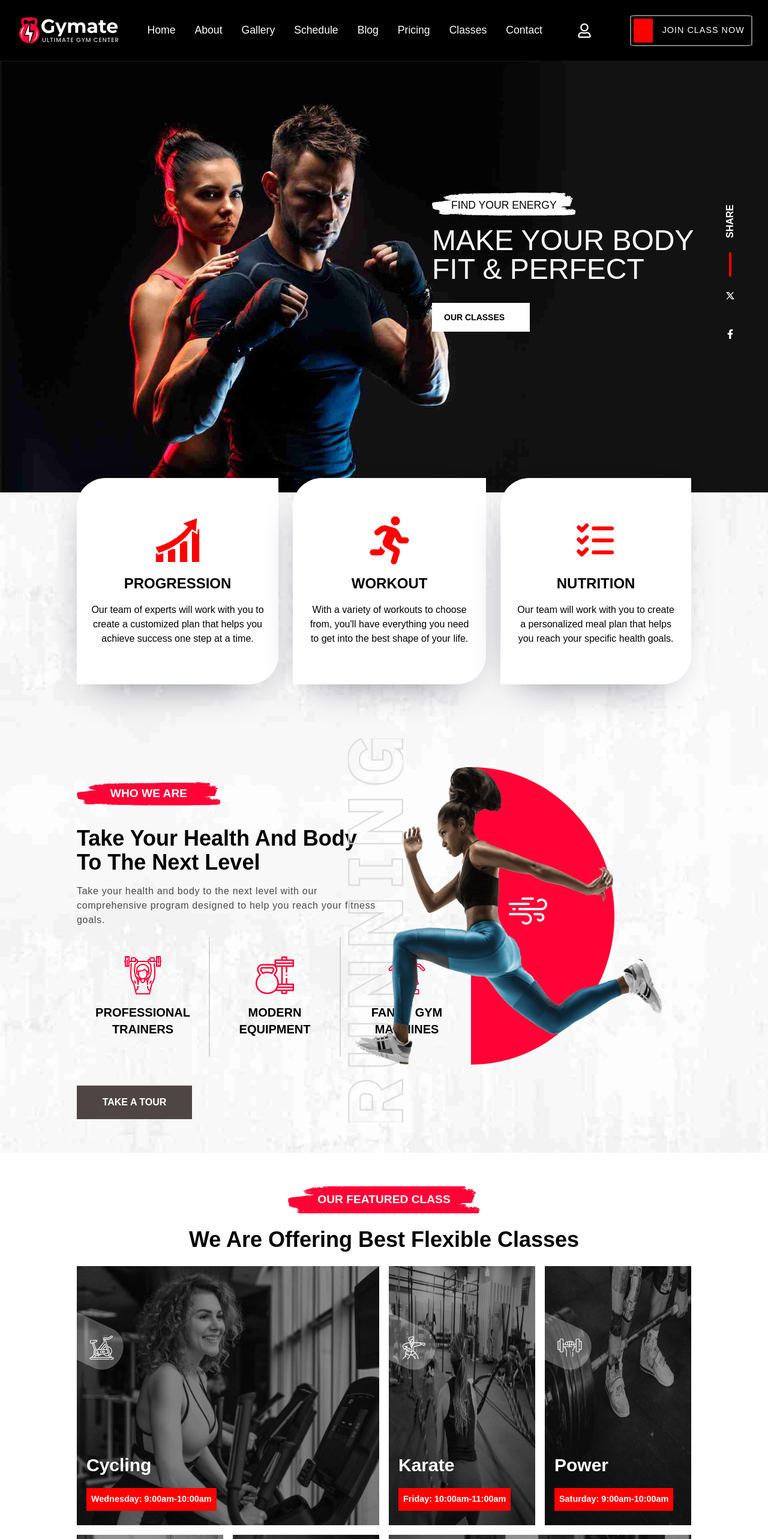
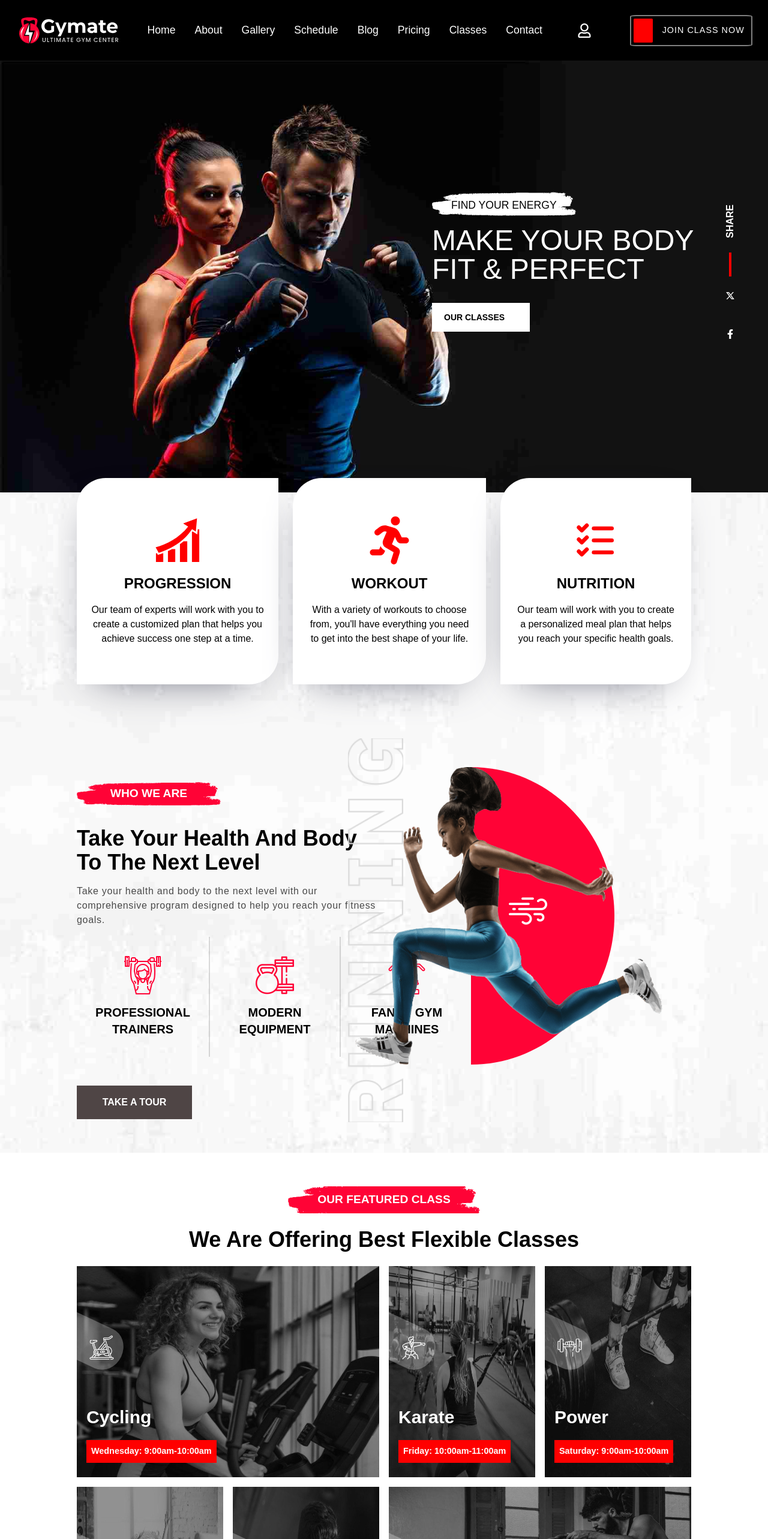
Before and after one commit to PawelWydra/Gymate-main, a React (Create React App) app: page / in a window 1280 px wide. Shown: the top 2566 px of the page at 60% size. Built offline with nearby package versions, Linux system fonts and the light colour scheme; some icons are missing.

Commit message:
refactor: set height 40rem;

```diff
--- a/src/components/classes/classes.css
+++ b/src/components/classes/classes.css
@@ -8,7 +8,7 @@
   grid-template-columns: repeat(4, 1fr);
   grid-template-rows: repeat(2, 1fr);
   gap: 1rem;
-  height: 55rem;
+  height: 45rem;
 
   @media (max-width: 1024px) {
     grid-template-columns: 1fr 1fr;
```
